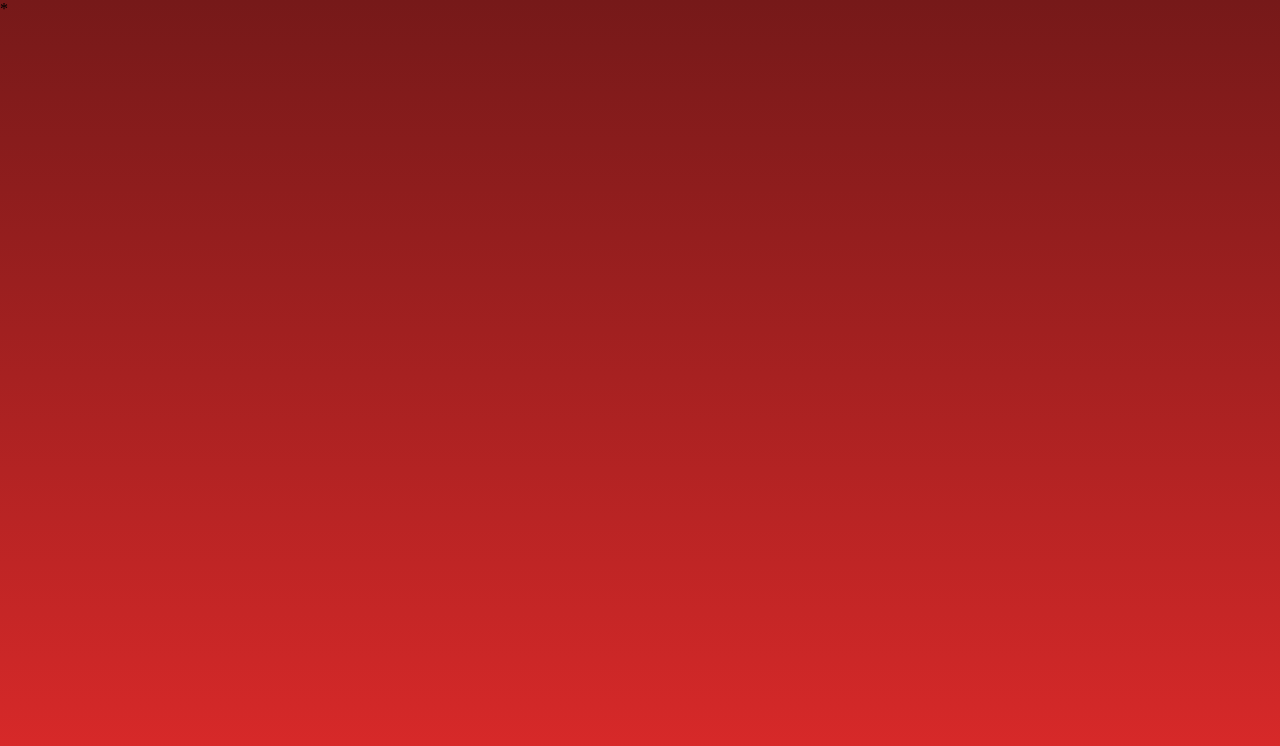
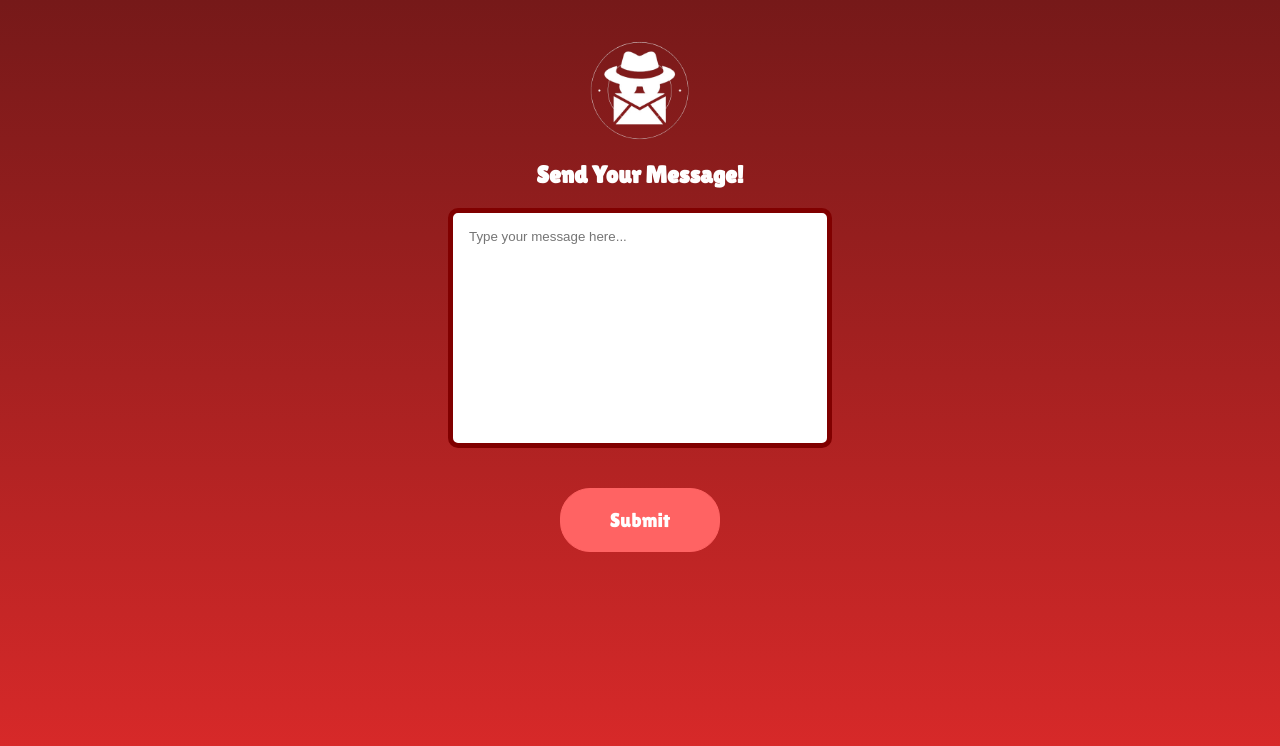
Before and after one commit to Rendeyl/AnonyMessage-Project, a React (Vite) app in the folder Front-end/AnonyMessage/: page /Send in a window 1280 px wide. Before the commit this address had no page. Shown: the top 746 px of the page. Built offline with nearby package versions, Linux system fonts and the light colour scheme.

Commit message:
completed

```diff
--- a/Front-end/AnonyMessage/src/App.jsx
+++ b/Front-end/AnonyMessage/src/App.jsx
@@ -1,6 +1,8 @@
 import Index from "./pages/index";
 import Create_Account from "./pages/create-account";
 import UserPage from "./pages/userpage";
+import Sender from "./pages/SendMessage";
+import Login from "./pages/Login";
 import {} from "react-router-dom";
 import { BrowserRouter as Router, Routes, Route } from "react-router-dom";
 
@@ -13,10 +15,11 @@ function App() {
         <Route path="/" element={<Index/>}/>
         <Route path="/CreateAccount" element={<Create_Account/>}/>
         <Route path="/User" element={<UserPage username={"Rhen Dale"}/>}/>
+        <Route path="/Send" element={<Sender/>}/>
+        <Route path="/Login" element={<Login/>}/>
       </Routes>
     </Router>
-    *
-    {/*<UserPage username="Dale"/>*/}
+
     </>
   );
 }
--- a/Front-end/AnonyMessage/src/index.css
+++ b/Front-end/AnonyMessage/src/index.css
@@ -68,6 +68,27 @@ body{
   border-color: #aa4646;
 }
 
+#orTXT{
+  font-family: "Lilita one";
+  color: white;
+}
+
+#check-btn{
+  margin: 1vh;
+  padding: 2vh;
+  border: 1px solid #ff6363;
+  border-radius: 30px;
+  background-color: #ff6363;
+  font-family: "Lilita one";
+  font-size: 2vh;
+  color: white;
+}
+
+#check-btn:active{
+  background-color: #aa4646;
+  border-color: #aa4646;
+}
+
 /* Create Account */
 
 #container1{
@@ -119,10 +140,6 @@ body{
 }
 
 /* Userpages */
-
-#container2{
-
-}
 
 #headerLogo2{
   margin-top: 1vh;
@@ -203,6 +220,51 @@ body{
   text-align: center;
 }
 
+/* Message Sender */
+
+#container3{
+  display: flex;
+  flex-direction: column;
+  justify-content: center;
+  align-items: center;
+}
+
+#SendMessageTXT{
+  font-family: "Lilita one";
+  color: white;
+}
+
+#MessageInput{
+  width: 30vw;
+  height: 30vh;
+  padding: 2vh;
+  border: 5px solid maroon;
+  border-radius: 10px;
+  box-sizing: border-box;
+  text-align: left;
+  line-height: normal;
+  resize: none;
+  font-family: Arial, Helvetica, sans-serif;
+}
+
+#SubmitMessageBTN{
+  margin-top: 5vh;
+  padding: 2.5vh;
+  max-width: 25vh;
+  width: 20vh;
+  background-color: #ff6363;
+  border: 1px solid #ff6363;
+  border-radius: 30px;
+  color: white;
+  font-family: "Lilita one";
+  font-size: 2.5vh;
+}
+
+#SubmitMessageBTN:active{
+  background-color: #aa4646;
+  border-color: #aa4646;
+}
+
 /* RESPONSIVENESS */
 
 @media (max-width: 1500px) {
@@ -257,7 +319,7 @@ width: 30vh;
 }
 .WhiteCard{
   max-height: 30vh;
-  height: 70%;
+  height: 65%;
   font-size: 2vh;
 }
 
--- /dev/null
+++ b/Front-end/AnonyMessage/src/pages/Login.jsx
@@ -0,0 +1,36 @@
+import { useState } from "react";
+import { Link } from "react-router-dom";
+
+function Login(){
+
+    const [showPassword, setShowPassword] = useState(false);
+
+        function CheckboxChange() {
+        setShowPassword(prev => !prev);
+      }
+
+    return(
+        <div id="container1">
+            <Link to={"/"}>
+            <img id="headerLogo" src="/icon.png" alt="Logo"/>
+            </Link>
+
+            <h1 id="createtxt">Log-in</h1>
+
+            <input id="username-input" className="CA-input"
+             placeholder="Username" type="text"/>
+
+             <input id="password-input" className="CA-input"
+             placeholder="Password" type={showPassword ? "text" : "password"}/>
+
+             <label id="passwordCB">
+                <input type="checkbox" id="checkboxPassword"
+                 checked={showPassword}
+                onChange={CheckboxChange}/> Show Password
+            </label>
+
+             <button id="CA-btn">Create Account</button>
+        </div>
+    );
+}
+export default Login
--- /dev/null
+++ b/Front-end/AnonyMessage/src/pages/SendMessage.jsx
@@ -0,0 +1,15 @@
+
+function Sender(){
+
+    return(
+        <div id="container3">
+            <img id="headerLogo" src="/icon.png" alt="Logo"/>
+
+            <h2 id="SendMessageTXT">Send Your Message!</h2>
+            <textarea id="MessageInput" placeholder="Type your message here..."></textarea>
+            <button id="SubmitMessageBTN">Submit</button>
+        </div>
+    );
+
+}
+export default Sender
--- a/Front-end/AnonyMessage/src/pages/index.jsx
+++ b/Front-end/AnonyMessage/src/pages/index.jsx
@@ -3,8 +3,12 @@ import { useNavigate } from "react-router-dom";
 function Index(){
 
     const navigate = useNavigate();
-    function pressed(){
+    function create(){
         navigate("/createaccount")
+    }
+
+    function check(){
+        navigate("/login")
     }
 
     return(
@@ -19,7 +23,9 @@ function Index(){
 
         <div id="lower-part">
             <h2 id="text0">Create an account to get your own link!</h2>
-            <button id="account-btn" onClick={pressed}>Get Your Own Link!</button>
+            <button id="account-btn" onClick={create}>Get Your Own Link!</button>
+            <h3 id="orTXT">OR</h3>
+            <button id="check-btn" onClick={check}>Check Account</button>
         </div>
         </>
     );
```
